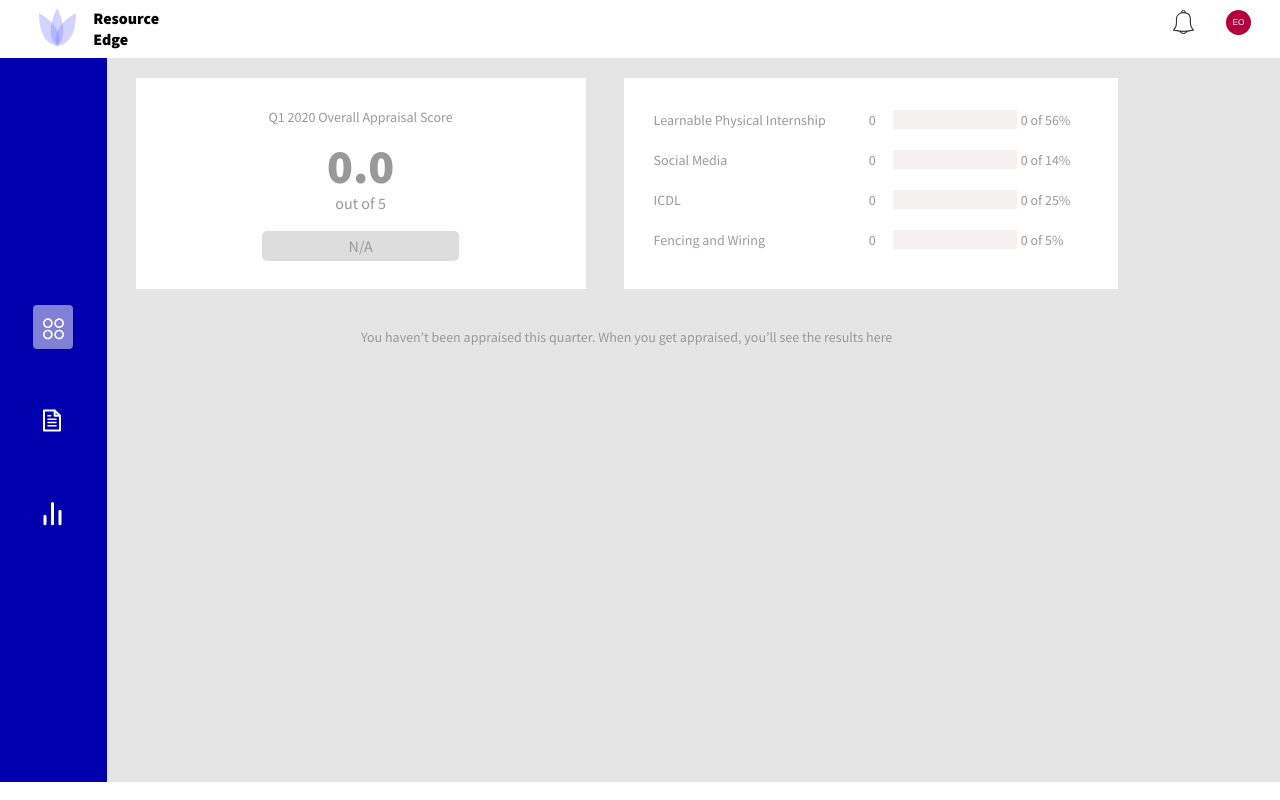
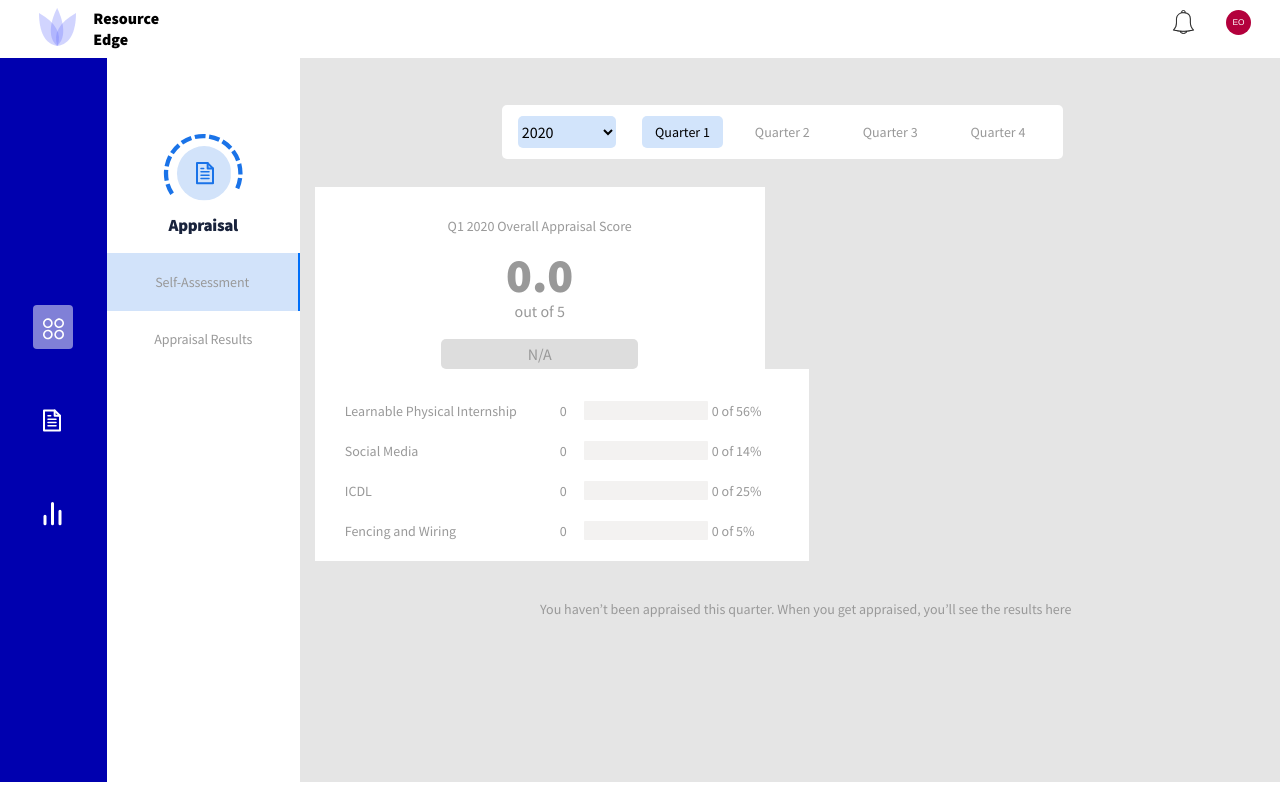
Before and after one commit to OkoyeApps/Resourceedge_Microservices, a React (Create React App) app: page /employee_performance_result in a window 1280 px wide. Built offline with nearby package versions, Linux system fonts and the light colour scheme.

Commit message:
update to appraisal components

```diff
--- a/src/components/quarterBar/quarterBar.css
+++ b/src/components/quarterBar/quarterBar.css
@@ -6,6 +6,7 @@
   border-radius: 5px;
   padding: 0.7rem 1rem;
   margin: 1.7rem 1.5rem;
+  width: 60%;
 }
 
 .bar select {
--- /dev/null
+++ b/src/components/scoreBoard/scoreBoard.js
@@ -0,0 +1,52 @@
+import React from 'react'
+
+const ScoreBoard = (props) => {
+    return (
+        <div className="row mx-0">
+            <div className="appraisal-score">
+                <p>Q1 2020 Overall Appraisal Score</p>
+                <div>
+                    <h1>0.0</h1>
+                    <p>out of 5</p>
+                </div>
+                <button className="btn score-button">N/A</button>
+            </div>
+            <div className="score-breakdown">
+                <div>
+                    <div><p>Learnable Physical Internship</p></div>
+                    <div className="score-upload-progress">
+                        <p>0</p>
+                        <div className="progress progress-adjust"></div>
+                        <p>0 of 56%</p>
+                    </div>
+                </div>
+                <div>
+                    <div><p>Social Media</p></div>
+                    <div className="score-upload-progress">
+                        <p>0</p>
+                        <div className="progress progress-adjust"></div>
+                        <p>0 of 14%</p>
+                    </div>
+                </div>
+                <div>
+                    <div><p>ICDL</p></div>
+                    <div className="score-upload-progress">
+                        <p>0</p>
+                        <div className="progress progress-adjust"></div>
+                        <p>0 of 25%</p>
+                    </div>
+                </div>
+                <div>
+                    <div><p>Fencing and Wiring</p></div>
+                    <div className="score-upload-progress">
+                        <p>0</p>
+                        <div className="progress progress-adjust"></div>
+                        <p>0 of 5%</p>
+                    </div>
+                </div>
+            </div>
+        </div>
+    )
+}
+
+export default ScoreBoard
--- a/src/pages/appraisalResult/appraisalResult.js
+++ b/src/pages/appraisalResult/appraisalResult.js
@@ -1,53 +1,20 @@
 import React, { useState } from 'react';
 import './appraisalResult.css';
-
+import ScoreBoard from '../../components/scoreBoard/scoreBoard'
+import AppraisalNav from '../../components/appraisalNav/appraisalNav'
+import QuarterBar from '../../components/quarterBar/quarterBar'
 export default function AppraisalResult() {
-
+    var [tab, setTab] = useState("self")
     return (
-        <div>
-            <div className=" row page-sizing">
-                <div className="appraisal-score">
-                    <p>Q1 2020 Overall Appraisal Score</p>
-                    <div>
-                        <h1>0.0</h1>
-                        <p>out of 5</p>
-                    </div>
-                    <button className="btn score-button">N/A</button>
+        <div className="row mx-0">
+            <div className="col-2 px-0">
+                <AppraisalNav tab={tab} setTab={setTab} />
+            </div>
+            <div className="col-10 page-sizing">
+                <div className="d-flex justify-content-center">
+                    <QuarterBar />
                 </div>
-                <div className="score-breakdown">
-                    <div>
-                        <div><p>Learnable Physical Internship</p></div>
-                        <div className="score-upload-progress">
-                            <p>0</p>
-                            <div className="progress progress-adjust"></div>
-                            <p>0 of 56%</p>
-                        </div>
-                    </div>
-                    <div>
-                        <div><p>Social Media</p></div>
-                        <div className="score-upload-progress">
-                            <p>0</p>
-                            <div className="progress progress-adjust"></div>
-                            <p>0 of 14%</p>
-                        </div>
-                    </div>
-                    <div>
-                        <div><p>ICDL</p></div>
-                        <div className="score-upload-progress">
-                            <p>0</p>
-                            <div className="progress progress-adjust"></div>
-                            <p>0 of 25%</p>
-                        </div>
-                    </div>
-                    <div>
-                        <div><p>Fencing and Wiring</p></div>
-                        <div className="score-upload-progress">
-                            <p>0</p>
-                            <div className="progress progress-adjust"></div>
-                            <p>0 of 5%</p>
-                        </div>
-                    </div>
-                </div>
+                <ScoreBoard />
                 <div className="no-appraisal">
                     <p>You haven’t been appraised this quarter. When you get appraised, you’ll see the results here</p>
                 </div>
```
Also changed, not shown: src/components/appraisalResultSheet/appraisalResultSheet.js (added).
